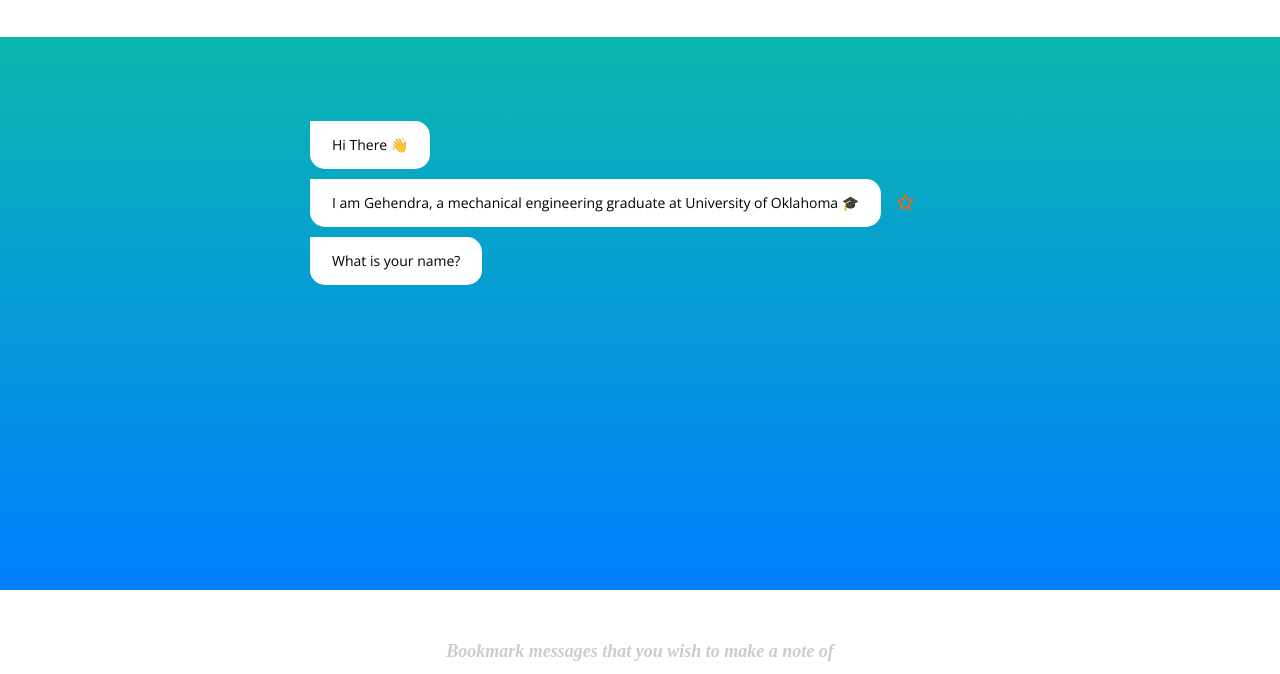
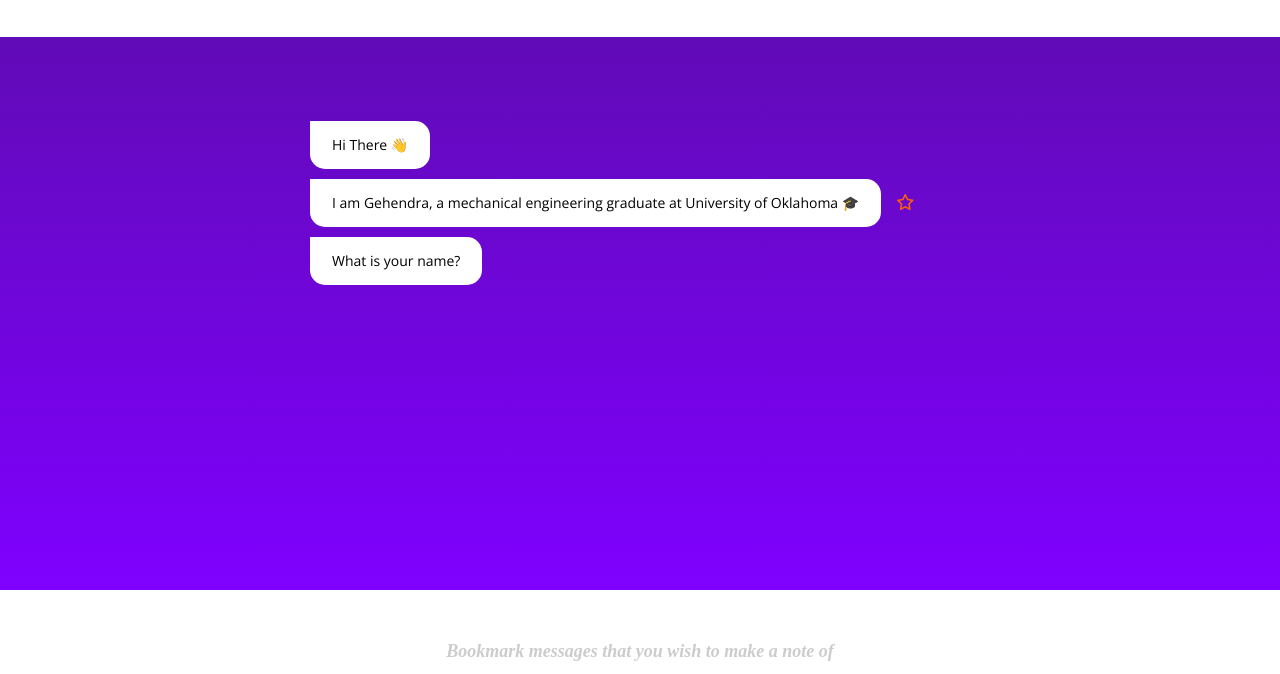
Before and after one commit to gehendrasharma/chatwithgehendrasharma.github.io, a plain HTML site: page index.html in a window 1280 px wide. Shown: the part 76-750 px from the top of the page. Drawn offline with nearby package versions, Linux system fonts and the light colour scheme; a script that the page names is missing.

Commit message:
Update main.css

```diff
--- a/css/main.css
+++ b/css/main.css
@@ -15,7 +15,7 @@
 .cover{
       background: #ffe200; /* fallback for old browsers */
       background: -webkit-linear-gradient(to bottom, #ffe200,#fdeb5c);  /* Chrome 10-25, Safari 5.1-6 */
-      background:linear-gradient(to bottom, #0bb7af,#007eff);
+      background:linear-gradient(to bottom, #610bb7,#7f00ff);
 }
 
 body{
```
